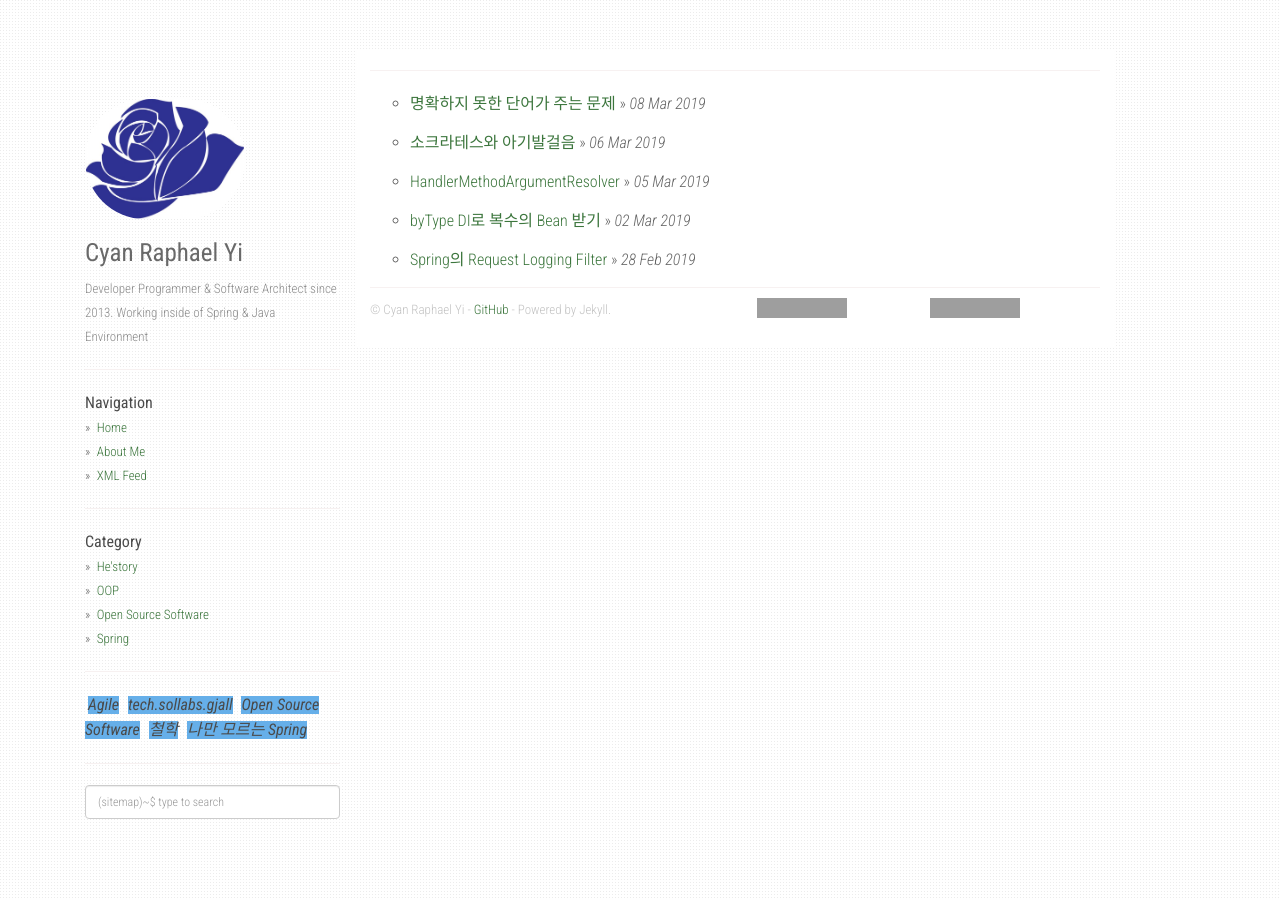
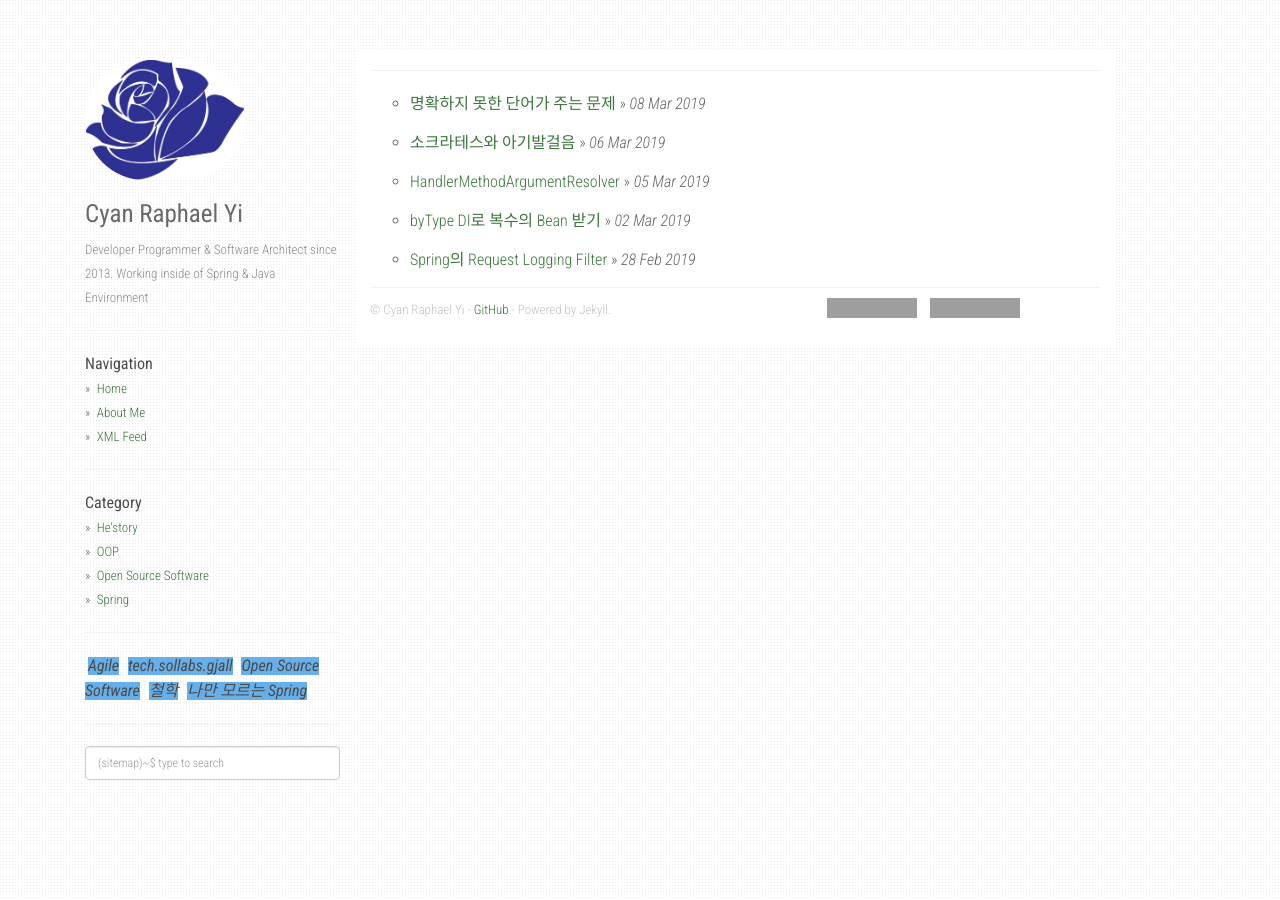
Before and after one commit to CyanRYi/cyanryi.github.io, a Jekyll site: the page built from index.html, in a window 1280 px wide. Built offline with Jekyll 4.4.1, drawn with Linux system fonts in a browser that asks for light colours; nearby versions of some CDN libraries; grey boxes are pictures that could not be loaded.

Commit message:
footer, sidebar를 default layout 안으로 이동하고, home link 관련 오류 수정

```diff
--- a/_includes/footer.html
+++ /dev/null
@@ -1,10 +0,0 @@
-<footer>
-    &copy; {{ site.author }}
-    {% if site.github %}
-    - <a href="{{ site.github }}">{{ site.github }}</a> - Powered by Jekyll.
-    {% endif %}
-    <div class="btn-github" style="float:right;">
-        <iframe src="https://ghbtns.com/github-btn.html?user=cyanryi&repo=cyanryi.github.io&type=star&count=true" frameborder="0" scrolling="0" width="170px" height="20px"></iframe>
-        <iframe src="https://ghbtns.com/github-btn.html?user=cyanryi&type=follow&count=true" frameborder="0" scrolling="0" width="170px" height="20px"></iframe>
-    </div>
-</footer>
--- a/_includes/sidebar.html
+++ /dev/null
@@ -1,34 +0,0 @@
-<div class="fixed-condition">
-    <a href="{{ site.baseurl }}"><img class="profile-avatar" src="{{ site.avatar }}" height="120px" width="160" /></a>
-    <h1 class="author-name">{{ site.author }}</h1>
-    <div class="profile-about">
-        {{ site.about }}
-    </div>
-    <hr />
-    <ul class="sidebar-nav">
-        <strong>Navigation</strong>
-        <li><a href="{{ site.baseurl }}">Home</a></li>
-
-        {% for i in site.urls %}
-            <li><a class="about" href="{{ i.url }}">{{ i.text }}</a></li>
-        {% endfor %}
-        <hr/>
-
-        <strong>Category</strong>
-        {% for c in site.categories %}
-            <li><a class="about" href="/category/{{ c.name }}">{{ c.title }}</a></li>
-        {% endfor %}
-    </ul>
-    <hr/>
-    <div class="tags">
-        {% for t in site.tags %}
-            <a href="{{ site.baseurl }}/tag/{{ t.name }}" title="{{ t.title }}"><strong><i>{{ t.title }}</i></strong></a>
-        {% endfor %}
-    </div>
-    <hr/>
-    <div class="search" id="js-search">
-        <input type="text" placeholder="(sitemap)~$ type to search" class="search__input form-control" id="js-search__input">
-        <ul class="search__results" id="js-search__results"></ul>
-    </div>
-</div>
-<!-- end /.fixed-condition -->
--- a/_layouts/default.html
+++ b/_layouts/default.html
@@ -94,20 +94,53 @@
   <body>
   <div class="container">
       <div class="col-sm-3">
-          <div class="language">
-              Language :
-              <a href="{{ site.baseurl }}">
-                  <img class="flag" src="{{ site.baseurl }}/images/kr.svg" alt="Lang-ko_kr" />
-              </a>
-              <a href="{{ site.baseurl }}/en">
-                  <img class="flag" src="{{ site.baseurl }}/images/us.svg" alt="Lang-en_us" />
-              </a>
+          <div class="fixed-condition">
+              <a href="{{ site.url }}"><img class="profile-avatar" src="{{ site.avatar }}" height="120px" width="160" /></a>
+              <h1 class="author-name">{{ site.author }}</h1>
+              <div class="profile-about">
+                  {{ site.about }}
+              </div>
+              <hr />
+              <ul class="sidebar-nav">
+                  <strong>Navigation</strong>
+                  <li><a href="{{ site.url }}">Home</a></li>
+
+                  {% for i in site.urls %}
+                  <li><a class="about" href="{{ i.url }}">{{ i.text }}</a></li>
+                  {% endfor %}
+                  <hr/>
+
+                  <strong>Category</strong>
+                  {% for c in site.categories %}
+                  <li><a class="about" href="{{ c.url }}">{{ c.title }}</a></li>
+                  {% endfor %}
+              </ul>
+              <hr/>
+              <div class="tags">
+                  {% for t in site.tags %}
+                  <a href="{{ t.url }}" title="{{ t.title }}"><strong><i>{{ t.title }}</i></strong></a>
+                  {% endfor %}
+              </div>
+              <hr/>
+              <div class="search" id="js-search">
+                  <input type="text" placeholder="(sitemap)~$ type to search" class="search__input form-control" id="js-search__input">
+                  <ul class="search__results" id="js-search__results"></ul>
+              </div>
           </div>
-          {% include sidebar.html %}
+          <!-- end /.fixed-condition -->
       </div>
       <div class="col-sm-8 col-offset-1 main-layout">
           {{ content }}
-          {% include footer.html %}
+          <footer>
+              &copy; {{ site.author }}
+              {% if site.github %}
+              - <a href="{{ site.github }}">{{ site.github }}</a> - Powered by Jekyll.
+              {% endif %}
+              <div class="btn-github" style="float:right;">
+                  <iframe src="https://ghbtns.com/github-btn.html?user=cyanryi&repo=cyanryi.github.io&type=star&count=true" frameborder="0" scrolling="0" width="100px" height="20px"></iframe>
+                  <iframe src="https://ghbtns.com/github-btn.html?user=cyanryi&type=follow&count=true" frameborder="0" scrolling="0" width="170px" height="20px"></iframe>
+              </div>
+          </footer>
       </div>
       <!-- end /.col-sm-8 -->
     </div>
```
